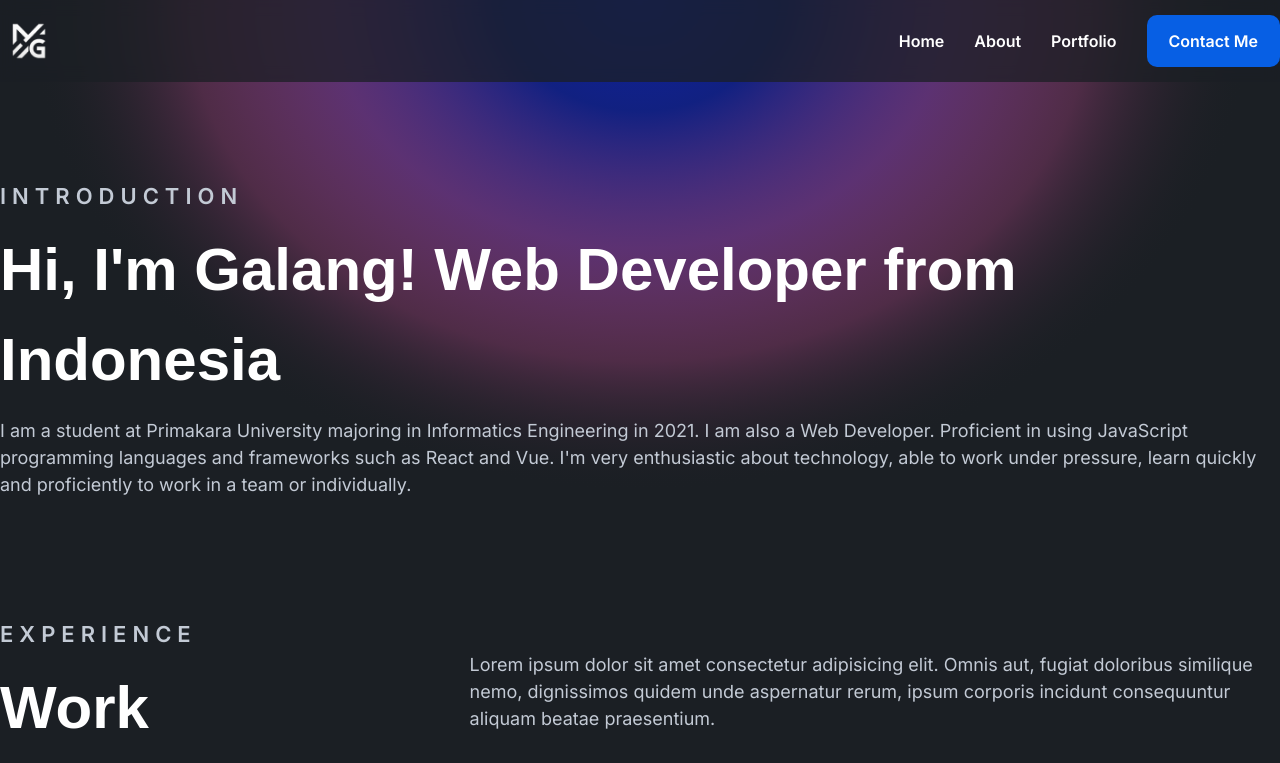
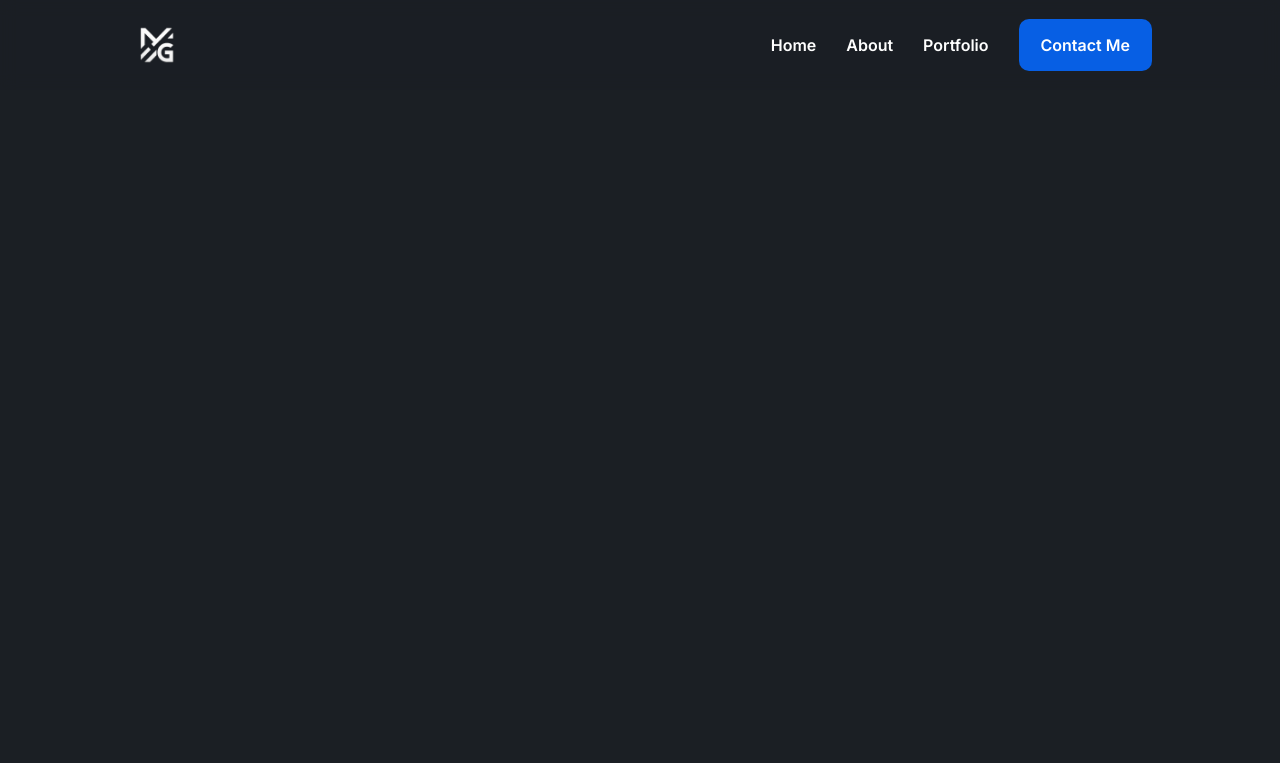
Before and after one commit to manggalang/Portofolio, a Next.js app: page /about in a window 1280 px wide. Shown: the top 763 px of the page. Built offline with nearby package versions, Linux system fonts and the light colour scheme.

Commit message:
style: create header responsive

```diff
--- a/src/app/globals.css
+++ b/src/app/globals.css
@@ -8,8 +8,28 @@ body {
 }
 
 .container {
-  margin: 0 auto;
-  max-width: 1280px;
+  max-width: 100%;
+  padding: 0 24px;
+}
+
+@media (min-width: 768px) {
+  .container {
+    padding: 0 48px;
+  }
+}
+
+@media (min-width: 1280px) {
+  .container {
+    margin: 0 auto;
+    max-width: 1024px;
+    padding: 0;
+  }
+}
+
+@media (min-width: 1440px) {
+  .container {
+    max-width: 1280px;
+  }
 }
 
 .font-space-grotesk {
--- a/src/app/layout.tsx
+++ b/src/app/layout.tsx
@@ -21,8 +21,8 @@ export default function RootLayout({
     <html lang="en">
       <body className={inter.className}>
         <Header />
-        {children}
-        <Footer />
+        {/* {children} */}
+        {/* <Footer /> */}
       </body>
     </html>
   );
--- a/src/components/header.tsx
+++ b/src/components/header.tsx
@@ -1,3 +1,5 @@
+"use client";
+import React, { useState, useRef } from "react";
 import Image from "next/image";
 import Link from "next/link";
 
@@ -8,25 +10,34 @@ const navigation = [
 ];
 
 export default function Header() {
+  const navigationRef = useRef<HTMLFormElement | null>(null);
+  const [openNav, setOpenNav] = React.useState(false);
+  const handleOpen = () => setOpenNav(!openNav);
+
   return (
-    <header className="backdrop-blur	 bg-[rgb(27_31_36_/_0.75)] fixed left-0 top-0 w-full z-50">
+    <header className="backdrop-blur	 bg-[rgb(27_31_36_/_0.75)] fixed left-0 py-[16px] top-0 w-full z-50">
       <div className="bg-transparent container flex items-center justify-between py-[12px]">
         <Link href="/">
           <Image
-            src="/logo.png"
+            src={`/logo.png`}
             alt=""
             height={58}
             width={58}
-            className="h-[58px] w-auto"
+            className="h-[58px] relative w-auto z-[51]"
           />
         </Link>
 
-        <nav className="flex gap-[30px] items-center">
+        <nav
+          ref={navigationRef}
+          className={`bg-dark80 duration-500 fixed flex flex-col gap-[30px] h-screen items-center justify-center left-0 top-0 -translate-y-[1280px] transition w-screen md:bg-transparent md:flex-row md:h-auto md:justify-start md:static md:translate-y-0 md:w-auto ${
+            openNav ? "!translate-y-0" : ""
+          }`}
+        >
           {navigation.map((item) => (
             <Link
               key={item.name}
               href={item.link}
-              className="duration-[300ms] font-semibold text-white transition hover:drop-shadow-[0px_0px_12px_#075FE4]"
+              className="duration-[300ms] font-semibold text-white text-[22px] transition hover:drop-shadow-[0px_0px_12px_#075FE4] md:text-[16px]"
             >
               {item.name}
             </Link>
@@ -34,11 +45,41 @@ export default function Header() {
 
           <Link
             href="/contact"
-            className="bg-primary font-semibold py-[14px] px-[22px] rounded-[10px] text-white"
+            className="bg-primary font-semibold py-[14px] px-[22px] rounded-[10px] text-white text-[22px] md:text-[16px]"
           >
             Contact Me
           </Link>
         </nav>
+
+        <div className="block md:hidden">
+          <button className="relative group" onClick={handleOpen}>
+            <div
+              className={`relative flex items-center justify-center rounded-full w-[50px] h-[50px] transform transition-all bg-dark80 ring-0 ring-gray-300 hover:ring-8 ring-opacity-30 duration-200 shadow-md ${
+                !openNav ? "" : "ring-4"
+              }`}
+            >
+              <div
+                className={`flex flex-col justify-between w-[20px] h-[20px] transform transition-all duration-300 origin-center ${
+                  !openNav ? "" : "-rotate-[45deg]"
+                }`}
+              >
+                <div
+                  className={`bg-white h-[2px] w-1/2 rounded transform transition-all duration-300 delay-75 ${
+                    !openNav
+                      ? ""
+                      : "h-[1px] origin-right -translate-y-[1px] -rotate-90"
+                  }`}
+                ></div>
+                <div className="bg-white h-[1px] rounded"></div>
+                <div
+                  className={`bg-white h-[2px] w-1/2 rounded self-end transform transition-all duration-300 origin-left delay-75 ${
+                    !openNav ? "" : "h-[1px] -rotate-90 translate-y-[1px]"
+                  }`}
+                ></div>
+              </div>
+            </div>
+          </button>
+        </div>
       </div>
     </header>
   );
```
